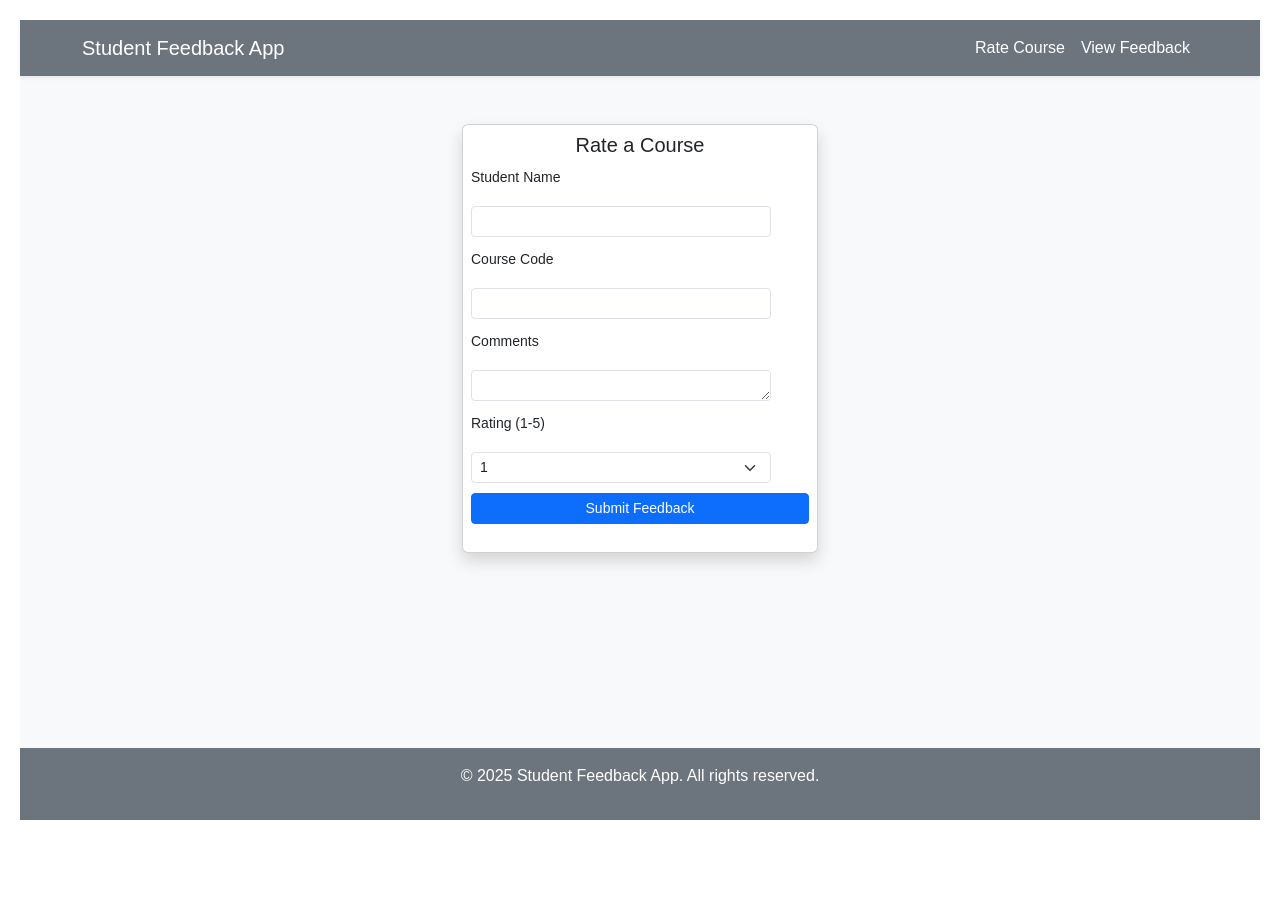
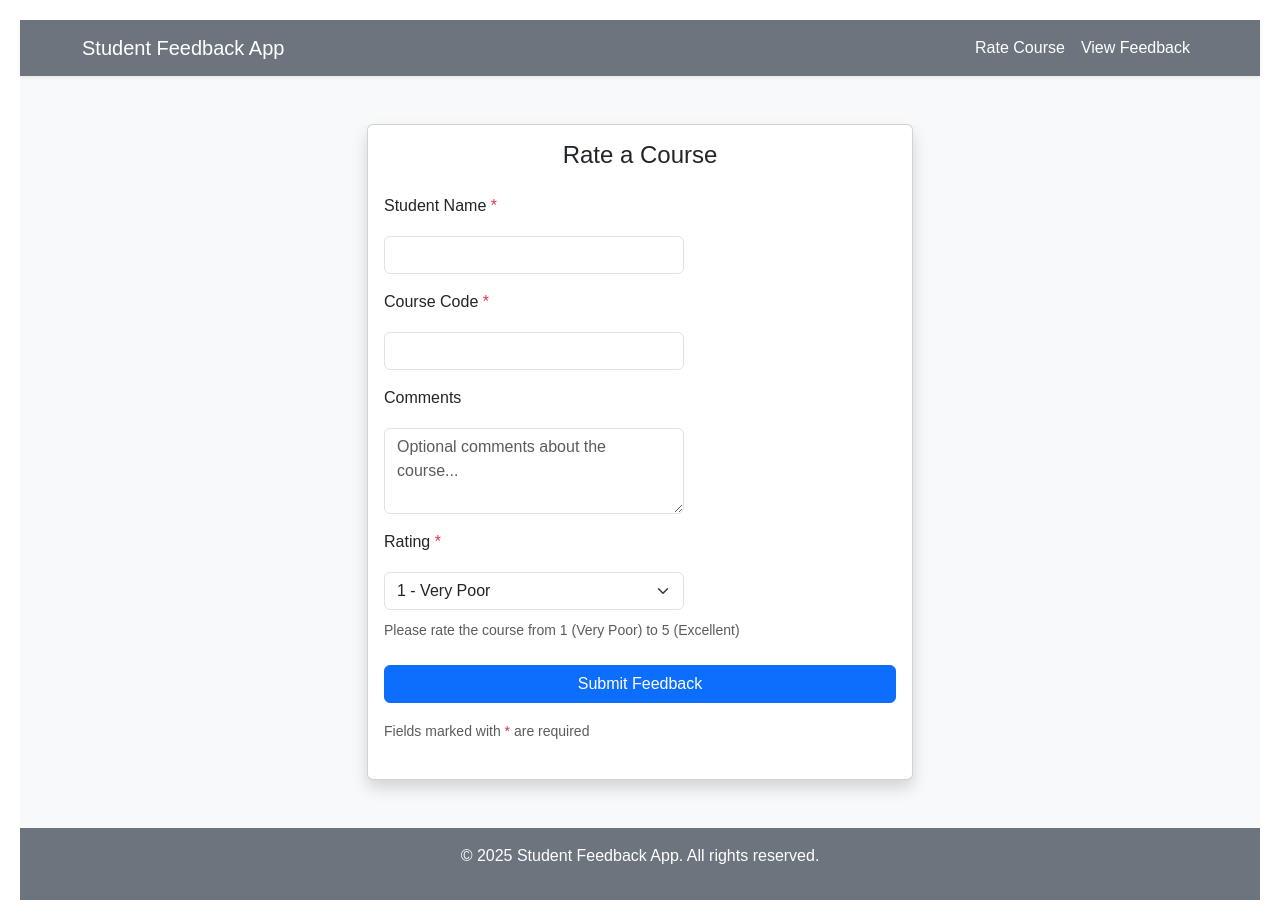
Before and after one commit to tokamakara/student-feedback-app, a React (Create React App) app in the folder frontend/: page / in a window 1280 px wide. Before the commit the page ends 840 px from the top, so only its background shows below. Built offline with nearby package versions, Linux system fonts and the light colour scheme.

Commit message:
Enhanced form validation for assignment requirements

```diff
--- a/frontend/src/FeedbackForm.js
+++ b/frontend/src/FeedbackForm.js
@@ -1,7 +1,7 @@
 import React, { useState } from 'react';
 import axios from 'axios';
 import { useNavigate } from 'react-router-dom';
-import { API_BASE_URL } from './config';  // ADDED IMPORT
+import { API_BASE_URL } from './config';
 
 const FeedbackForm = () => {
   const [studentName, setStudentName] = useState('');
@@ -9,63 +9,226 @@ const FeedbackForm = () => {
   const [comments, setComments] = useState('');
   const [rating, setRating] = useState(1);
   const [errors, setErrors] = useState({});
+  const [isSubmitting, setIsSubmitting] = useState(false);
   const navigate = useNavigate();
 
-  const validate = () => {
+  // Enhanced validation as per assignment requirements
+  const validateForm = () => {
     const newErrors = {};
-    if (!studentName.trim()) newErrors.studentName = 'Student Name is required';
-    if (!courseCode.trim()) newErrors.courseCode = 'Course Code is required';
-    if (rating < 1 || rating > 5) newErrors.rating = 'Rating must be between 1 and 5';
+
+    // Student Name validation - required
+    if (!studentName.trim()) {
+      newErrors.studentName = 'Student Name is required';
+    } else if (studentName.trim().length < 2) {
+      newErrors.studentName = 'Student Name must be at least 2 characters';
+    }
+
+    // Course Code validation - required
+    if (!courseCode.trim()) {
+      newErrors.courseCode = 'Course Code is required';
+    } else if (courseCode.trim().length < 2) {
+      newErrors.courseCode = 'Course Code must be at least 2 characters';
+    }
+
+    // Rating validation - must be between 1-5
+    if (!rating || rating < 1 || rating > 5) {
+      newErrors.rating = 'Rating must be between 1 and 5';
+    }
+
     return newErrors;
+  };
+
+  // Real-time validation on input change
+  const handleInputChange = (field, value) => {
+    switch (field) {
+      case 'studentName':
+        setStudentName(value);
+        if (errors.studentName) {
+          const newErrors = { ...errors };
+          delete newErrors.studentName;
+          setErrors(newErrors);
+        }
+        break;
+      case 'courseCode':
+        setCourseCode(value);
+        if (errors.courseCode) {
+          const newErrors = { ...errors };
+          delete newErrors.courseCode;
+          setErrors(newErrors);
+        }
+        break;
+      case 'rating':
+        setRating(Number(value));
+        if (errors.rating) {
+          const newErrors = { ...errors };
+          delete newErrors.rating;
+          setErrors(newErrors);
+        }
+        break;
+      default:
+        break;
+    }
   };
 
   const handleSubmit = async (e) => {
     e.preventDefault();
-    const validationErrors = validate();
+    setIsSubmitting(true);
+
+    // Validate form
+    const validationErrors = validateForm();
     if (Object.keys(validationErrors).length > 0) {
       setErrors(validationErrors);
+      setIsSubmitting(false);
       return;
     }
+
     try {
-      // UPDATED URL - uses config
-      await axios.post(`${API_BASE_URL}/api/feedback`, { studentName, courseCode, comments, rating });
+      // Submit to backend
+      await axios.post(`${API_BASE_URL}/api/feedback`, {
+        studentName: studentName.trim(),
+        courseCode: courseCode.trim(),
+        comments: comments.trim(),
+        rating: rating
+      });
+
+      // Reset form on success
+      setStudentName('');
+      setCourseCode('');
+      setComments('');
+      setRating(1);
       setErrors({});
-      setStudentName(''); setCourseCode(''); setComments(''); setRating(1);
-      navigate('/dashboard'); // Redirect to dashboard after submit
+
+      // Redirect to dashboard
+      navigate('/dashboard');
     } catch (error) {
       console.error('Error submitting feedback:', error);
+      setErrors({ submit: 'Failed to submit feedback. Please try again.' });
+    } finally {
+      setIsSubmitting(false);
     }
   };
 
   return (
     <div className="row justify-content-center">
-      <div className="col-md-4"> {/* Kept width smaller */}
+      <div className="col-md-6">
         <div className="card shadow">
-          <div className="card-body p-2"> {/* Reduced padding to p-2 for shorter height */}
-            <h5 className="card-title text-center mb-2">Rate a Course</h5> {/* Changed to h5 and mb-2 for compactness */}
-            <form onSubmit={handleSubmit}>
-              <div className="mb-1"> {/* Reduced to mb-1 */}
-                <label className="form-label small">Student Name</label> {/* Added small class for smaller label */}
-                <input type="text" className="form-control form-control-sm" value={studentName} onChange={(e) => setStudentName(e.target.value)} />
-                {errors.studentName && <div className="text-danger small mt-1">{errors.studentName}</div>} {/* Added mt-1 for tight spacing */}
+          <div className="card-body">
+            <h4 className="card-title text-center mb-4">Rate a Course</h4>
+
+            {/* Submission error message */}
+            {errors.submit && (
+              <div className="alert alert-danger" role="alert">
+                {errors.submit}
               </div>
-              <div className="mb-1">
-                <label className="form-label small">Course Code</label>
-                <input type="text" className="form-control form-control-sm" value={courseCode} onChange={(e) => setCourseCode(e.target.value)} />
-                {errors.courseCode && <div className="text-danger small mt-1">{errors.courseCode}</div>}
+            )}
+
+            <form onSubmit={handleSubmit} noValidate>
+              {/* Student Name Field */}
+              <div className="mb-3">
+                <label htmlFor="studentName" className="form-label">
+                  Student Name <span className="text-danger">*</span>
+                </label>
+                <input
+                  type="text"
+                  className={`form-control ${errors.studentName ? 'is-invalid' : ''}`}
+                  id="studentName"
+                  value={studentName}
+                  onChange={(e) => handleInputChange('studentName', e.target.value)}
+                  required
+                />
+                {errors.studentName && (
+                  <div className="invalid-feedback">
+                    {errors.studentName}
+                  </div>
+                )}
               </div>
-              <div className="mb-1">
-                <label className="form-label small">Comments</label>
-                <textarea className="form-control form-control-sm" rows="1" value={comments} onChange={(e) => setComments(e.target.value)} /> {/* Reduced to rows=1 */}
+
+              {/* Course Code Field */}
+              <div className="mb-3">
+                <label htmlFor="courseCode" className="form-label">
+                  Course Code <span className="text-danger">*</span>
+                </label>
+                <input
+                  type="text"
+                  className={`form-control ${errors.courseCode ? 'is-invalid' : ''}`}
+                  id="courseCode"
+                  value={courseCode}
+                  onChange={(e) => handleInputChange('courseCode', e.target.value)}
+                  required
+                />
+                {errors.courseCode && (
+                  <div className="invalid-feedback">
+                    {errors.courseCode}
+                  </div>
+                )}
               </div>
-              <div className="mb-1">
-                <label className="form-label small">Rating (1-5)</label>
-                <select className="form-select form-select-sm" value={rating} onChange={(e) => setRating(Number(e.target.value))}>
-                  {[1, 2, 3, 4, 5].map((r) => <option key={r} value={r}>{r}</option>)}
+
+              {/* Comments Field */}
+              <div className="mb-3">
+                <label htmlFor="comments" className="form-label">
+                  Comments
+                </label>
+                <textarea
+                  className="form-control"
+                  id="comments"
+                  rows="3"
+                  value={comments}
+                  onChange={(e) => setComments(e.target.value)}
+                  placeholder="Optional comments about the course..."
+                />
+              </div>
+
+              {/* Rating Field */}
+              <div className="mb-4">
+                <label htmlFor="rating" className="form-label">
+                  Rating <span className="text-danger">*</span>
+                </label>
+                <select
+                  className={`form-select ${errors.rating ? 'is-invalid' : ''}`}
+                  id="rating"
+                  value={rating}
+                  onChange={(e) => handleInputChange('rating', e.target.value)}
+                  required
+                >
+                  <option value="">Select a rating</option>
+                  <option value="1">1 - Very Poor</option>
+                  <option value="2">2 - Poor</option>
+                  <option value="3">3 - Average</option>
+                  <option value="4">4 - Good</option>
+                  <option value="5">5 - Excellent</option>
                 </select>
-                {errors.rating && <div className="text-danger small mt-1">{errors.rating}</div>}
+                {errors.rating && (
+                  <div className="invalid-feedback">
+                    {errors.rating}
+                  </div>
+                )}
+                <div className="form-text">
+                  Please rate the course from 1 (Very Poor) to 5 (Excellent)
+                </div>
               </div>
-              <button type="submit" className="btn btn-primary btn-sm w-100">Submit Feedback</button>
+
+              {/* Submit Button */}
+              <button
+                type="submit"
+                className="btn btn-primary w-100"
+                disabled={isSubmitting}
+              >
+                {isSubmitting ? (
+                  <>
+                    <span className="spinner-border spinner-border-sm me-2" role="status" aria-hidden="true"></span>
+                    Submitting...
+                  </>
+                ) : (
+                  'Submit Feedback'
+                )}
+              </button>
+
+              {/* Required fields note */}
+              <div className="mt-3">
+                <small className="text-muted">
+                  Fields marked with <span className="text-danger">*</span> are required
+                </small>
+              </div>
             </form>
           </div>
         </div>
```
